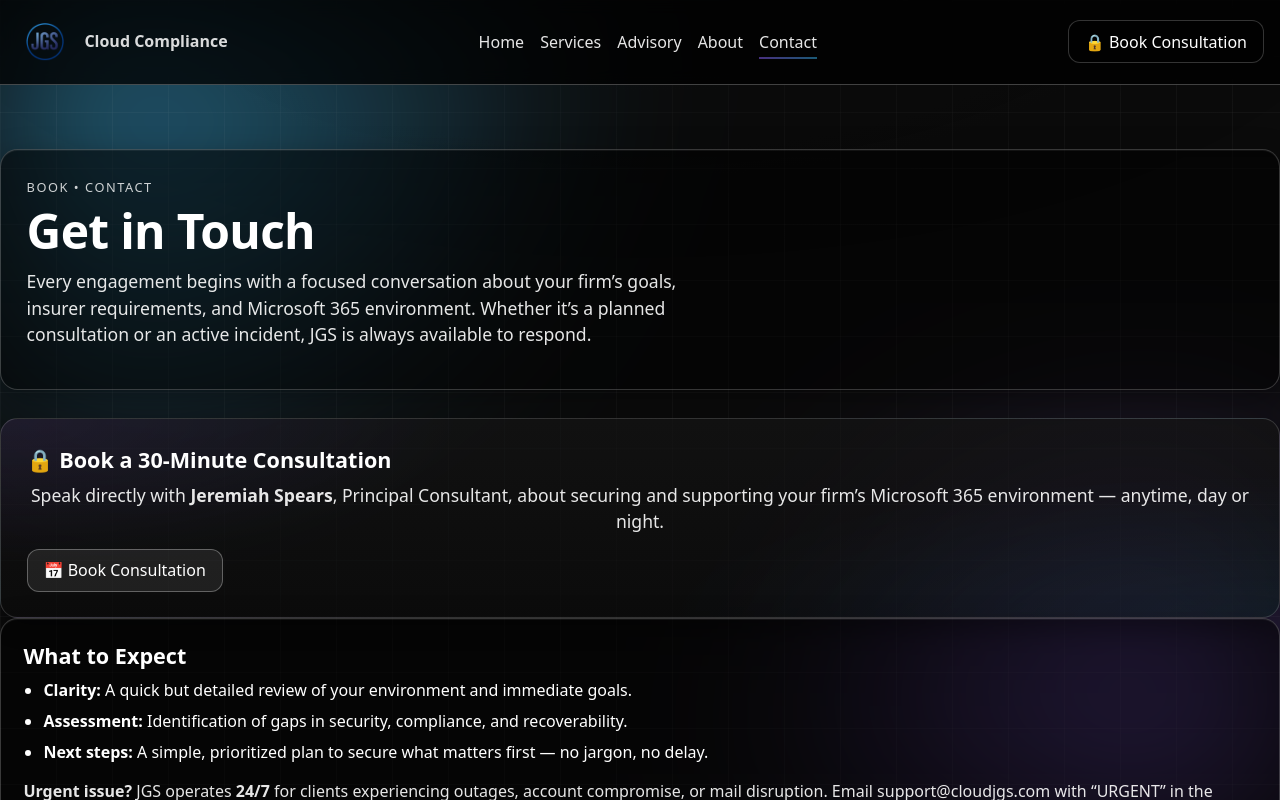
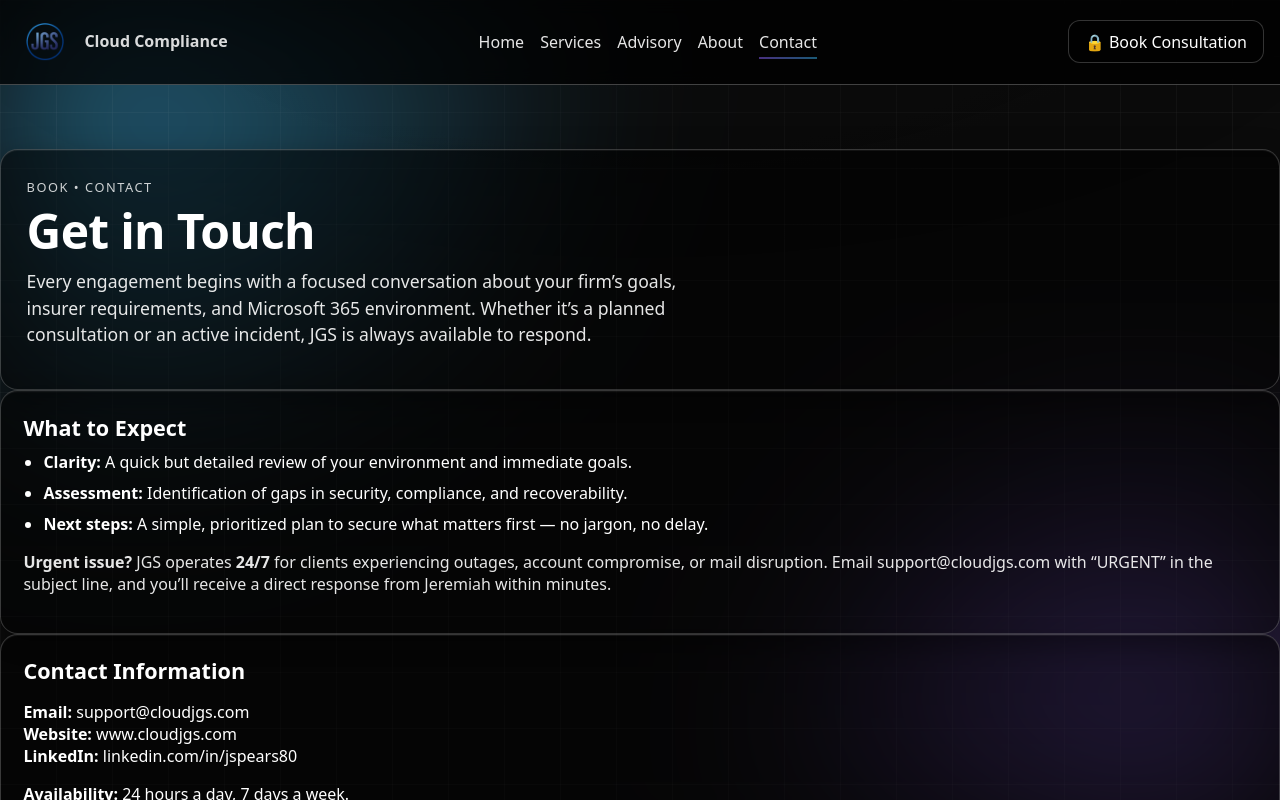
Before and after one commit to jspears80/jgs, a Next.js app: page /contact in a window 1280 px wide. Shown: the top 800 px of the page. Built offline with nearby package versions, Linux system fonts and the light colour scheme.

Commit message:
Update page.tsx

```diff
--- a/app/contact/page.tsx
+++ b/app/contact/page.tsx
@@ -12,24 +12,6 @@ export default function ContactPage() {
           Every engagement begins with a focused conversation about your firm’s goals, insurer requirements,
           and Microsoft 365 environment. Whether it’s a planned consultation or an active incident, JGS is always available to respond.
         </p>
-      </div>
-
-      {/* ===== Primary Booking CTA ===== */}
-      <div className="card full cta-band">
-        <h2 className="title-xl">🔒 Book a 30-Minute Consultation</h2>
-        <p className="lead" style={{ marginBottom: '.9rem' }}>
-          Speak directly with <strong>Jeremiah Spears</strong>, Principal Consultant, about securing and supporting
-          your firm’s Microsoft 365 environment — anytime, day or night.
-        </p>
-        <a
-          className="btn primary"
-          href="https://outlook.office.com/book/JGSConsulting@cloudjgs.com/?ismsaljsauthenabled"
-          target="_blank"
-          rel="noopener"
-          aria-label="Book a 30-minute consultation"
-        >
-          📅 Book Consultation
-        </a>
       </div>
 
       {/* ===== What to Expect ===== */}
@@ -93,7 +75,7 @@ export default function ContactPage() {
           rel="noopener"
           aria-label="Schedule a consultation"
         >
-          🔒 Schedule Now
+          📅 Schedule Now
         </a>
       </div>
     </section>
```
